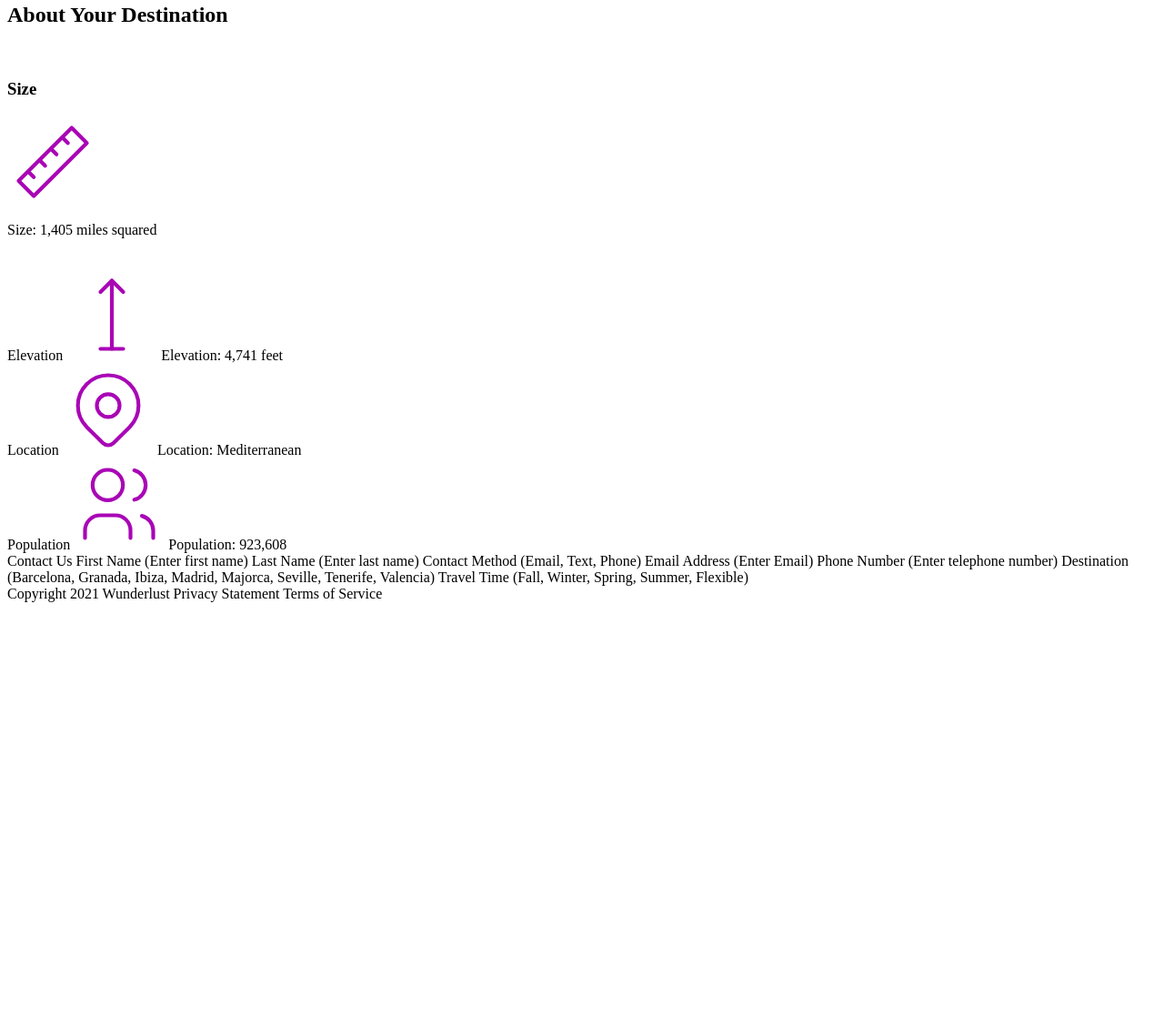
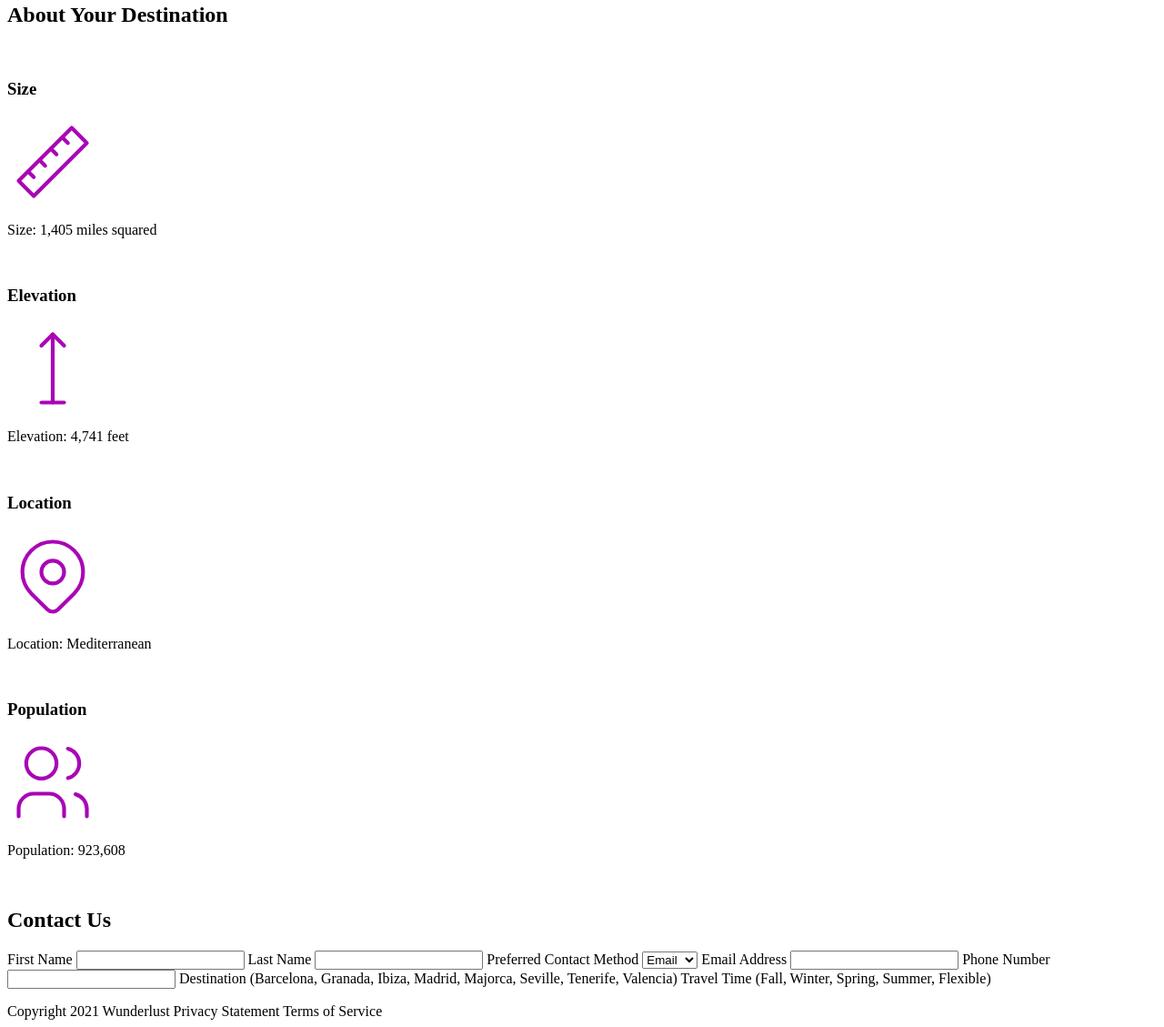
Before and after one commit to KMomoharaPelous/GIT-414-wunderlust, a plain HTML site: page index.html in a window 1280 px wide. Shown: the part 3197-4326 px from the top of the page at 91% size. Before the commit the page ends 3867 px from the top, so only its background shows below. Drawn offline with Linux system fonts and the light colour scheme.

Commit message:
Update index.html

```diff
--- a/index.html
+++ b/index.html
@@ -205,7 +205,7 @@
 
         <p>Size: 1,405 miles squared</p>
         <br />
-        Elevation
+        <h3>Elevation</h3>
         <svg xmlns="http://www.w3.org/2000/svg" class="icon icon-tabler icon-tabler-arrow-top-bar" width="100" height="100" viewBox="0 0 24 24" stroke-width="1" stroke="#a905b6" fill="none" stroke-linecap="round" stroke-linejoin="round">
         <path stroke="none" d="M0 0h24v24H0z" fill="none"/>
         <line x1="12" y1="21" x2="12" y2="3" />
@@ -213,17 +213,17 @@
         <line x1="9" y1="21" x2="15" y2="21" />
         </svg>
 
-        Elevation: 4,741 feet
+        <p>Elevation: 4,741 feet</p>
         <br />
-        Location
+        <h3>Location</h3>
         <svg xmlns="http://www.w3.org/2000/svg" class="icon icon-tabler icon-tabler-map-pin" width="100" height="100" viewBox="0 0 24 24" stroke-width="1" stroke="#a905b6" fill="none" stroke-linecap="round" stroke-linejoin="round">
         <path stroke="none" d="M0 0h24v24H0z" fill="none"/>
         <circle cx="12" cy="11" r="3" />
         <path d="M17.657 16.657l-4.243 4.243a2 2 0 0 1 -2.827 0l-4.244 -4.243a8 8 0 1 1 11.314 0z" />
         </svg>
-        Location: Mediterranean
+        <p>Location: Mediterranean </p>
         <br />
-        Population
+        <h3>Population</h3>
         <svg xmlns="http://www.w3.org/2000/svg" class="icon icon-tabler icon-tabler-users" width="100" height="100" viewBox="0 0 24 24" stroke-width="1" stroke="#a905b6" fill="none" stroke-linecap="round" stroke-linejoin="round">
         <path stroke="none" d="M0 0h24v24H0z" fill="none"/>
         <circle cx="9" cy="7" r="4" />
@@ -232,20 +232,33 @@
         <path d="M21 21v-2a4 4 0 0 0 -3 -3.85" />
         </svg>
 
-        Population: 923,608
+        <p>Population: 923,608</p>
         <br />
     </section>
 
-    Contact Us
-    First Name (Enter first name)
-    Last Name (Enter last name)
+    <section id="contact-us">
+        <h2>Contact Us</h2>
+        <form action="POST" id="contact-form">
+            <label for="first-name">First Name</label>
+            <input type="text" id="first-name" name="first-name" required>
+            <label for="last-name">Last Name</label>
+            <input type="text" id="last-name" name="last-name" required>
 
-    Contact Method (Email, Text, Phone)
-    Email Address (Enter Email)
-    Phone Number (Enter telephone number)
+            <label for="contact-method">Preferred Contact Method</label>
+            <select id="contact-method" name="contact-method">
+                <option value="email">Email</option>
+                <option value="text">Text</option>
+                <option value="phone">Phone</option>
+            </select>
+            <label for="email">Email Address</label>
+            <input type="email" id="email" name="email" required>
+            <label for="phone">Phone Number</label>
+            <input type="tel" id="phone" name="phone" required>
 
             Destination (Barcelona, Granada, Ibiza, Madrid, Majorca, Seville, Tenerife, Valencia)
             Travel Time (Fall, Winter, Spring, Summer, Flexible)
+        </form>
+    </section>
 </main>
 
 <footer>
```
Lines whose indentation alone changed are shown as unchanged.
